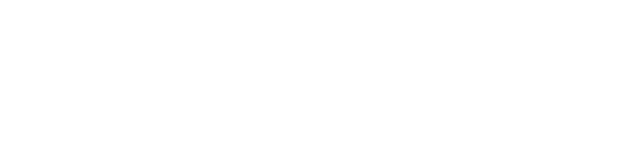
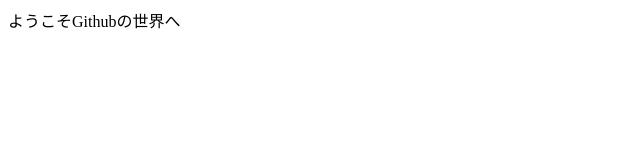
Before and after one commit to karimata-suguru/2nd-test, a plain HTML site: page index.html in a window 1280 px wide. Shown: the whole page, without its empty margins (0-640 px from the left). Drawn offline with Linux system fonts and the light colour scheme.

Commit message:
“ヘッダー完成しました。”

```diff
--- a/index.html
+++ b/index.html
@@ -6,6 +6,7 @@
   <title>Gittraning</title>
 </head>
 <body>
+  <header>ようこそGithubの世界へ</header>
 
 </body>
 </html>
```
